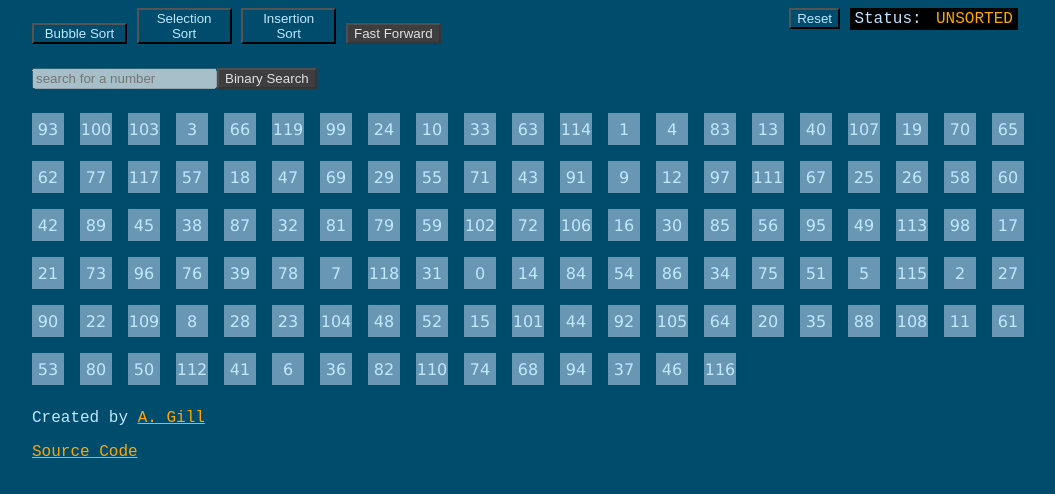
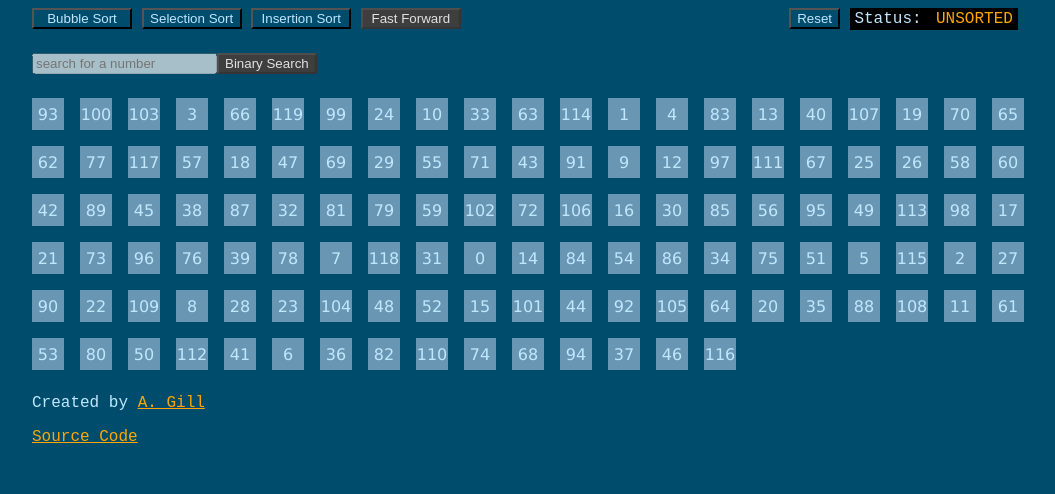
Before and after one commit to Amar-Gill/array-methods, a Svelte app: page / in a window 1280 px wide. Shown: the top 494 px of the page, without its empty margins (104-1159 px from the left). Built offline with nearby package versions, Linux system fonts and the light colour scheme.

Commit message:
basic search input field validation done.

```diff
--- a/src/App.svelte
+++ b/src/App.svelte
@@ -141,10 +141,20 @@
     valuesSorted = true;
   }
 
+  const isNumberKey = evt => {
+    const charCode = evt.keyCode;
+    console.log(charCode);
+    if (charCode > 31 && (charCode < 48 || charCode > 57)) return false;
+    return true;
+  };
+
   // TODO - review reactive variable syntax: "$"
   async function binarySearch() {
     binarySearchSuccess = null;
     const target = parseInt(document.getElementById("search-target").value);
+    if (isNaN(target)) {
+      return;
+    }
 
     let left = 0;
     let right = values.length - 1;
@@ -168,8 +178,7 @@
         binarySearchSuccess = middle;
         await sleep(1500);
         // binarySearchSuccess = null;
-        console.log(values[middle].value);
-        return 0;
+        return;
       } else if (target < potentialMatch) {
         right = middle - 1;
         // apply styling and sleep
@@ -183,7 +192,6 @@
     binarySearchLeft = null;
     binarySearchRight = null;
     binarySearchMiddle = null;
-    return -1;
   }
 </script>
 
@@ -272,15 +280,15 @@
 
   header * {
     /* margin-right: 0.5rem; */
-    margin-bottom: .5rem;
+    margin-bottom: 0.5rem;
   }
 
   span:first-child {
     margin-right: 0.6rem;
   }
 
-  span:first-child button{
-    width: 95px;
+  span:first-child button {
+    width: 100px;
   }
 
   @media only screen and (max-width: 528px) {
@@ -294,19 +302,24 @@
     span:last-child {
       margin-left: auto;
     }
-
   }
 </style>
 
 <header>
   <span>
-    <button disabled={activeId != null || binarySearchLeft != null} on:click={bubbleSort}>
+    <button
+      disabled={activeId != null || binarySearchLeft != null}
+      on:click={bubbleSort}>
       Bubble Sort
     </button>
-    <button disabled={activeId != null || binarySearchLeft != null} on:click={selectionSort}>
+    <button
+      disabled={activeId != null || binarySearchLeft != null}
+      on:click={selectionSort}>
       Selection Sort
     </button>
-    <button disabled={activeId != null || binarySearchLeft != null} on:click={insertionSort}>
+    <button
+      disabled={activeId != null || binarySearchLeft != null}
+      on:click={insertionSort}>
       Insertion Sort
     </button>
     <button
@@ -317,7 +330,11 @@
   </span>
 
   <span>
-    <button disabled={activeId != null || binarySearchLeft != null} on:click={resetValues}>Reset</button>
+    <button
+      disabled={activeId != null || binarySearchLeft != null}
+      on:click={resetValues}>
+      Reset
+    </button>
     <StatusIndicator {valuesSorted} />
   </span>
 
@@ -327,8 +344,11 @@
       id="search-target"
       disabled={!valuesSorted}
       placeholder="search for a number"
+      pattern="[0-9]-"
       type="number" />
-  <button disabled={!valuesSorted || binarySearchLeft != null} on:click={binarySearch}>
+    <button
+      disabled={!valuesSorted || binarySearchLeft != null}
+      on:click={binarySearch}>
       Binary Search
     </button>
 </header>
```
Lines whose indentation alone changed are shown as unchanged.
